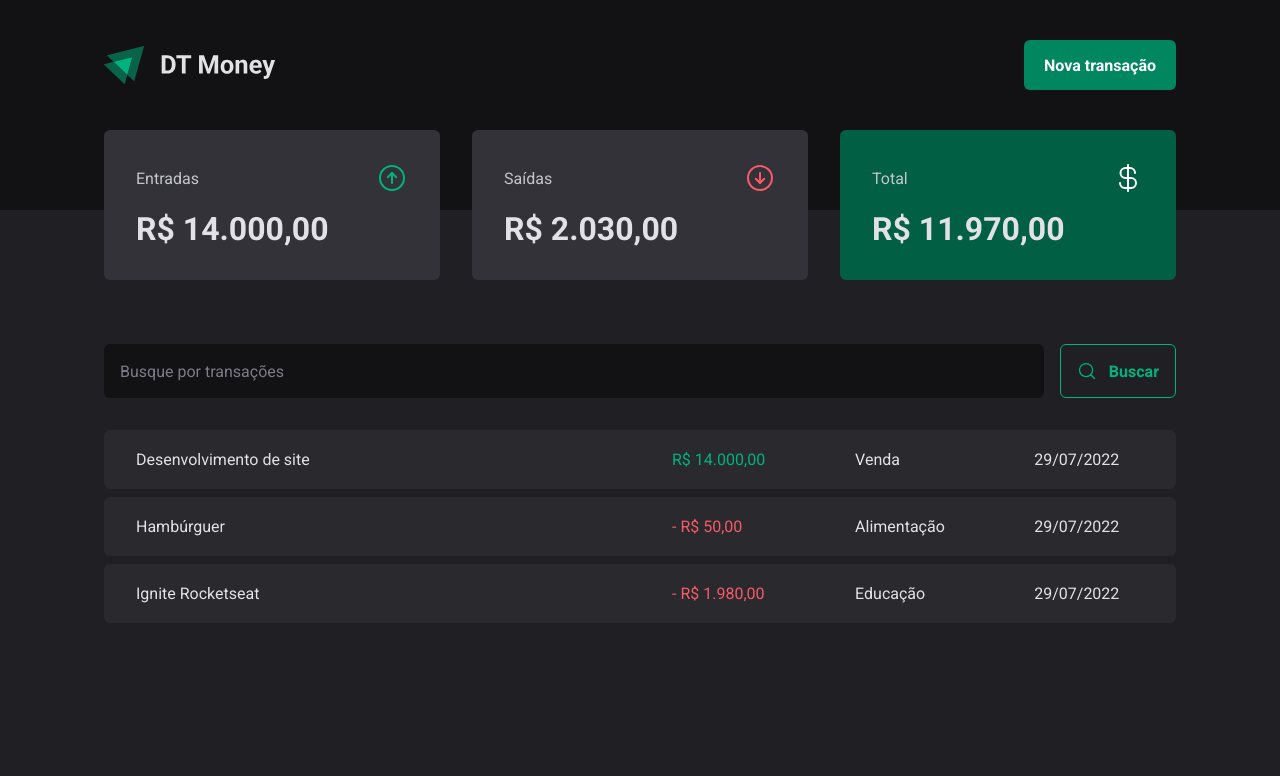
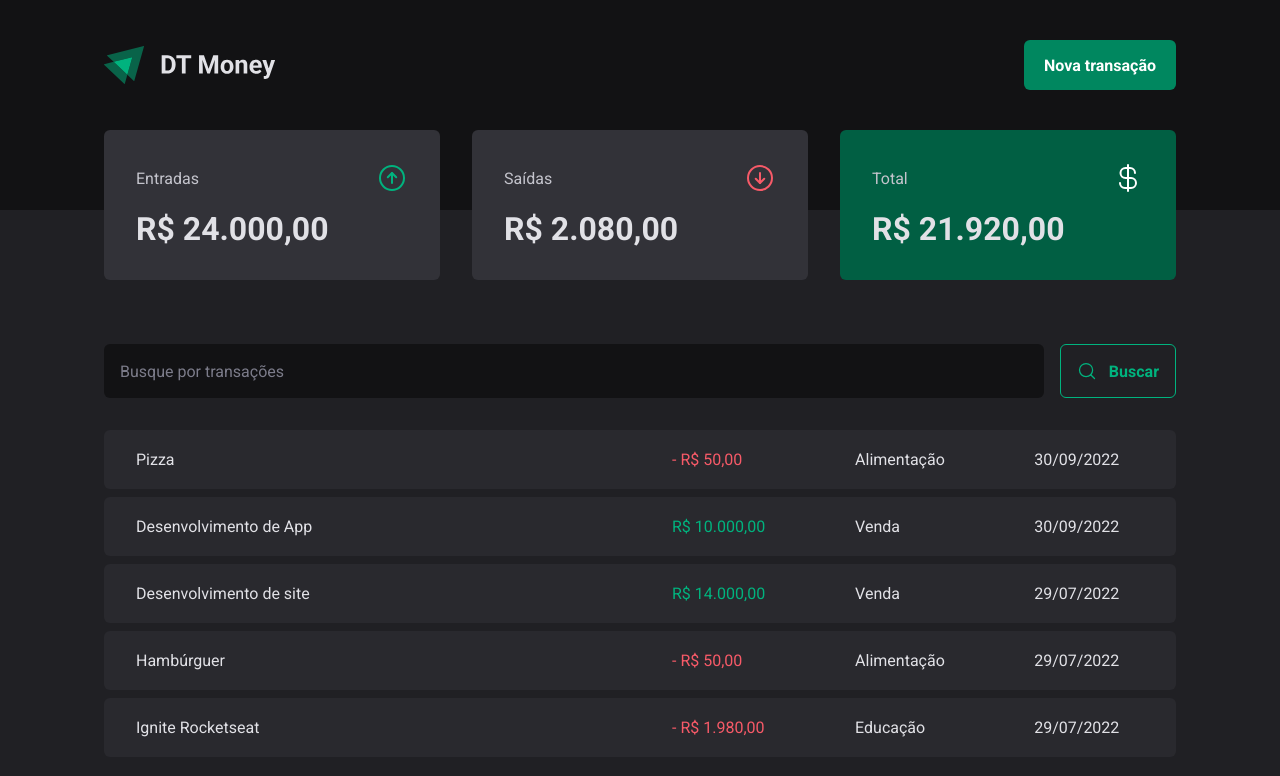
Before and after one commit to RicardoOliveiraFilho/dt-money_v2, a React (Vite) app: page / in a window 1280 px wide. Shown: the top 776 px of the page. Built offline with nearby package versions, Linux system fonts and the light colour scheme; data requests are answered from the project's data file.

Commit message:
Criando nova transação

```diff
--- a/server.json
+++ b/server.json
@@ -23,6 +23,22 @@
       "category": "Educação",
       "price": 1980,
       "createdAt": "2022-07-29T19:24:44.505Z"
+    },
+    {
+      "description": "Desenvolvimento de App",
+      "price": 10000,
+      "category": "Venda",
+      "type": "income",
+      "createdAt": "2022-09-30T00:15:43.543Z",
+      "id": 4
+    },
+    {
+      "description": "Pizza",
+      "price": 50,
+      "category": "Alimentação",
+      "type": "outcome",
+      "createdAt": "2022-09-30T00:39:42.393Z",
+      "id": 5
     }
   ]
 }
--- a/src/components/NewTransactionModal/index.tsx
+++ b/src/components/NewTransactionModal/index.tsx
@@ -1,8 +1,11 @@
+import { useContext } from 'react';
 import * as Dialog from '@radix-ui/react-dialog'
 import { ArrowCircleDown, ArrowCircleUp, X } from 'phosphor-react'
 import { Controller, useForm } from 'react-hook-form';
 import { zodResolver } from '@hookform/resolvers/zod';
 import * as zod from 'zod';
+
+import { TransactionsContext } from '../../contexts/TransactionsContext';
 
 import { CloseButton, Content, Overlay, TransactionType, TransactionTypeButton } from './styles'
 
@@ -16,6 +19,8 @@ const NewTransactionFormSchema = zod.object({
 type NewTransactionFormInputs = zod.infer<typeof NewTransactionFormSchema>;
 
 export function NewTransactionModal() {
+  const { createTransaction } = useContext(TransactionsContext);
+
   const {
     control, /* Nos permite pegar a informação de elementos de formulários não nativos do html. Usado no 'Controller' do React Hook Form */
     register,
@@ -23,6 +28,7 @@ export function NewTransactionModal() {
     formState: {
       isSubmitting,
     },
+    reset, /* Resetar o formulário */
   } = useForm<NewTransactionFormInputs>({
     resolver: zodResolver(NewTransactionFormSchema),
     defaultValues: {
@@ -31,9 +37,18 @@ export function NewTransactionModal() {
   });
 
   async function handleCreateNewTransaction(data: NewTransactionFormInputs) {
-    await new Promise(resolve => setTimeout(resolve, 2000));
+    /* await new Promise(resolve => setTimeout(resolve, 2000));
+    console.log(data); */
+    const { description, category, price, type } = data;
 
-    console.log(data);
+    await createTransaction({
+      description,
+      category,
+      price,
+      type,
+    });
+
+    reset();
   }
 
   return (
--- a/src/contexts/TransactionsContext.tsx
+++ b/src/contexts/TransactionsContext.tsx
@@ -10,10 +10,18 @@ interface Transaction {
   createdAt: string,
 }
 
+interface CreateTransactionInput {
+  description: string,
+  category: string,
+  price: number,
+  type: 'income' | 'outcome',
+}
+
 /* 2. Criação da interface do contexto */
 interface TransactionsContextType {
   transactions: Transaction[],
   fetchTransactions: (query?: string) => Promise<void>,
+  createTransaction: (data: CreateTransactionInput) => Promise<void>,
 }
 
 /* 1. Criação do contexto através da função 'createContext()' */
@@ -31,11 +39,30 @@ export function TransactionsProvider({ children }: TransactionsProviderProps) {
   async function fetchTransactions(query?: string) {
     const response = await api.get('transactions', {
       params: {
+        _sort: 'createdAt',
+        _order: 'desc',
         q: query,
       },
     });
 
     setTransactions(response.data)
+  }
+
+  async function createTransaction(data: CreateTransactionInput) {
+    const { description, price, category, type } = data;
+
+    const response = await api.post('transactions', {
+      description,
+      price,
+      category,
+      type,
+      createdAt: new Date(),
+    });
+
+    setTransactions(prevState => [
+      response.data,
+      ...prevState
+    ]);
   }
 
   useEffect(() => {
@@ -49,6 +76,7 @@ export function TransactionsProvider({ children }: TransactionsProviderProps) {
     <TransactionsContext.Provider value={{
       transactions,
       fetchTransactions,
+      createTransaction,
     }}>
       {children}
     </TransactionsContext.Provider>
```
